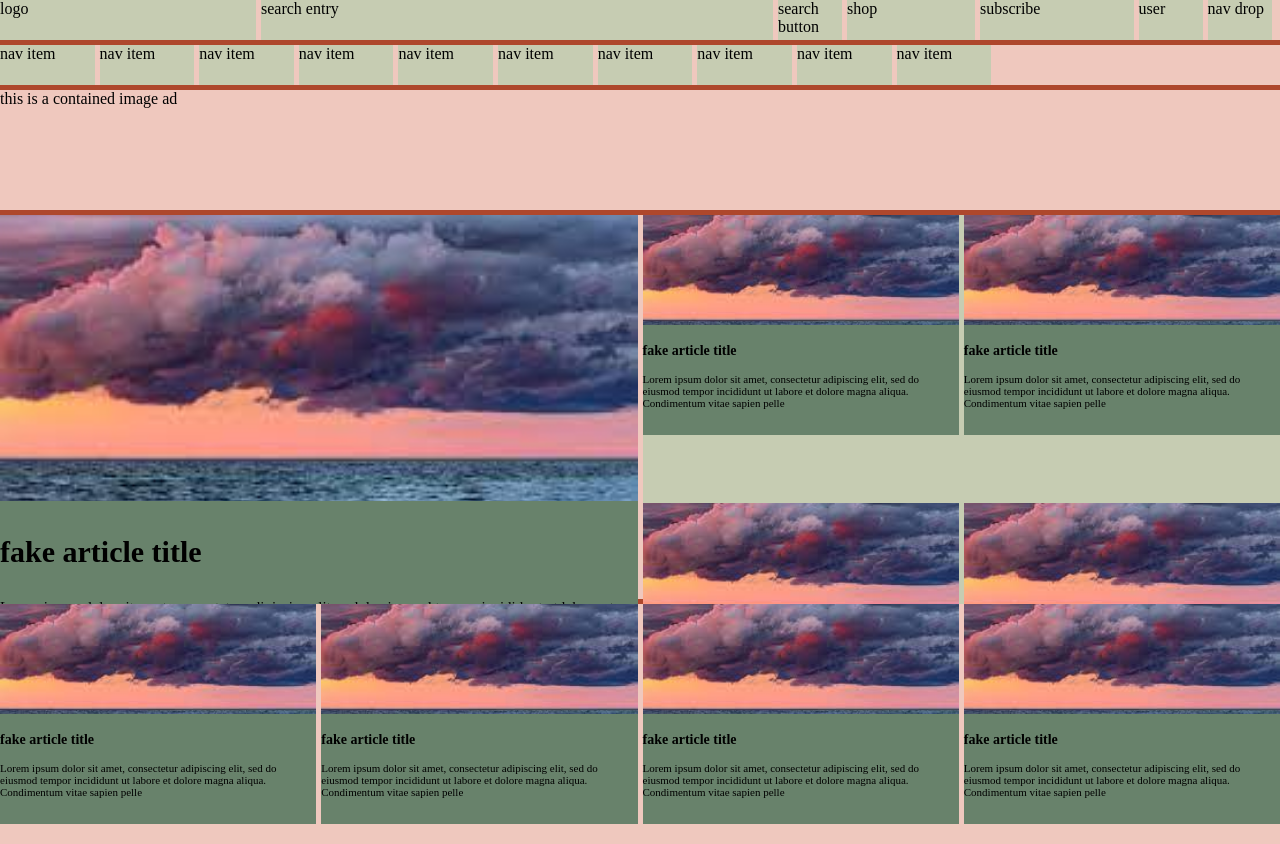
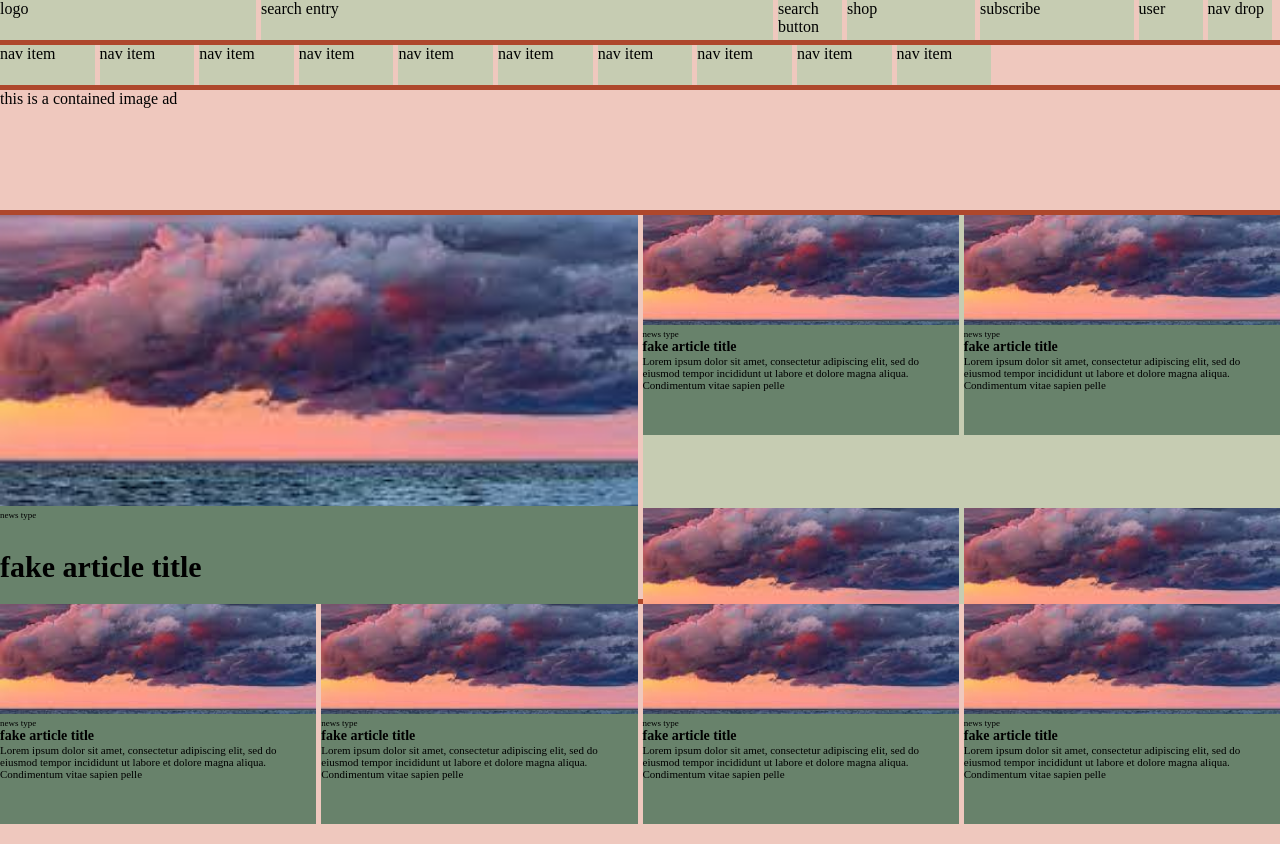
Before and after one commit to morganniemeyer/copy-a-site, a plain HTML site: page index.html in a window 1280 px wide. Drawn offline with Linux system fonts and the light colour scheme.

Commit message:
changed p tags to div, fixed spacing

```diff
--- a/index.html
+++ b/index.html
@@ -46,6 +46,7 @@
                     alt="a cloudy image used as a placeholder"
                     class="placeholder-image"
                 />
+                <div class="newstype">news type</div>
                 <p class="article-title2">fake article title</p>
                 <p class="big-art">
                     Lorem ipsum dolor sit amet, consectetur adipiscing elit, sed do eiusmod tempor
@@ -59,12 +60,13 @@
                         alt="a cloudy image used as a placeholder"
                         class="placeholder-image"
                     />
-                    <p class="article-title">fake article title</p>
-                    <p>
+                    <div class="newstype">news type</div>
+                    <div class="article-title">fake article title</div>
+                    <div class="arttext">
                         Lorem ipsum dolor sit amet, consectetur adipiscing elit, sed do eiusmod
                         tempor incididunt ut labore et dolore magna aliqua. Condimentum vitae sapien
                         pelle
-                    </p>
+                    </div>
                 </div>
                 <div class="article">
                     <img
@@ -72,12 +74,13 @@
                         alt="a cloudy image used as a placeholder"
                         class="placeholder-image"
                     />
-                    <p class="article-title">fake article title</p>
-                    <p>
+                    <div class="newstype">news type</div>
+                    <div class="article-title">fake article title</div>
+                    <div class="arttext">
                         Lorem ipsum dolor sit amet, consectetur adipiscing elit, sed do eiusmod
                         tempor incididunt ut labore et dolore magna aliqua. Condimentum vitae sapien
                         pelle
-                    </p>
+                    </div>
                 </div>
                 <div class="article">
                     <img
@@ -85,12 +88,13 @@
                         alt="a cloudy image used as a placeholder"
                         class="placeholder-image"
                     />
-                    <p class="article-title">fake article title</p>
-                    <p>
+                    <div class="newstype">news type</div>
+                    <div class="article-title">fake article title</div>
+                    <div class="arttext">
                         Lorem ipsum dolor sit amet, consectetur adipiscing elit, sed do eiusmod
                         tempor incididunt ut labore et dolore magna aliqua. Condimentum vitae sapien
                         pelle
-                    </p>
+                    </div>
                 </div>
                 <div class="article">
                     <img
@@ -98,12 +102,13 @@
                         alt="a cloudy image used as a placeholder"
                         class="placeholder-image"
                     />
-                    <p class="article-title">fake article title</p>
-                    <p>
+                    <div class="newstype">news type</div>
+                    <div class="article-title">fake article title</div>
+                    <div class="arttext">
                         Lorem ipsum dolor sit amet, consectetur adipiscing elit, sed do eiusmod
                         tempor incididunt ut labore et dolore magna aliqua. Condimentum vitae sapien
                         pelle
-                    </p>
+                    </div>
                 </div>
             </div>
         </main>
@@ -114,11 +119,12 @@
                     alt="a cloudy image used as a placeholder"
                     class="placeholder-image"
                 />
-                <p class="article-title">fake article title</p>
-                <p>
+                <div class="newstype">news type</div>
+                <div class="article-title">fake article title</div>
+                <div class="arttext">
                     Lorem ipsum dolor sit amet, consectetur adipiscing elit, sed do eiusmod tempor
                     incididunt ut labore et dolore magna aliqua. Condimentum vitae sapien pelle
-                </p>
+                </div>
             </div>
             <div class="article">
                 <img
@@ -126,11 +132,12 @@
                     alt="a cloudy image used as a placeholder"
                     class="placeholder-image"
                 />
-                <p class="article-title">fake article title</p>
-                <p>
+                <div class="newstype">news type</div>
+                <div class="article-title">fake article title</div>
+                <div class="arttext">
                     Lorem ipsum dolor sit amet, consectetur adipiscing elit, sed do eiusmod tempor
                     incididunt ut labore et dolore magna aliqua. Condimentum vitae sapien pelle
-                </p>
+                </div>
             </div>
             <div class="article">
                 <img
@@ -138,11 +145,12 @@
                     alt="a cloudy image used as a placeholder"
                     class="placeholder-image"
                 />
-                <p class="article-title">fake article title</p>
-                <p>
+                <div class="newstype">news type</div>
+                <div class="article-title">fake article title</div>
+                <div class="arttext">
                     Lorem ipsum dolor sit amet, consectetur adipiscing elit, sed do eiusmod tempor
                     incididunt ut labore et dolore magna aliqua. Condimentum vitae sapien pelle
-                </p>
+                </div>
             </div>
             <div class="article">
                 <img
@@ -150,11 +158,12 @@
                     alt="a cloudy image used as a placeholder"
                     class="placeholder-image"
                 />
-                <p class="article-title">fake article title</p>
-                <p>
+                <div class="newstype">news type</div>
+                <div class="article-title">fake article title</div>
+                <div class="arttext">
                     Lorem ipsum dolor sit amet, consectetur adipiscing elit, sed do eiusmod tempor
                     incididunt ut labore et dolore magna aliqua. Condimentum vitae sapien pelle
-                </p>
+                </div>
             </div>
         </div>
     </body>
--- a/styles/global.css
+++ b/styles/global.css
@@ -74,7 +74,7 @@ main {
     width: 100%;
 }
 
-p {
+.arttext {
     font-size: 11px;
 }
 .article-title {
@@ -90,3 +90,7 @@ p {
 .big-art {
     font-size: 15px;
 }
+
+.newstype {
+    font-size: 9px;
+}
```
